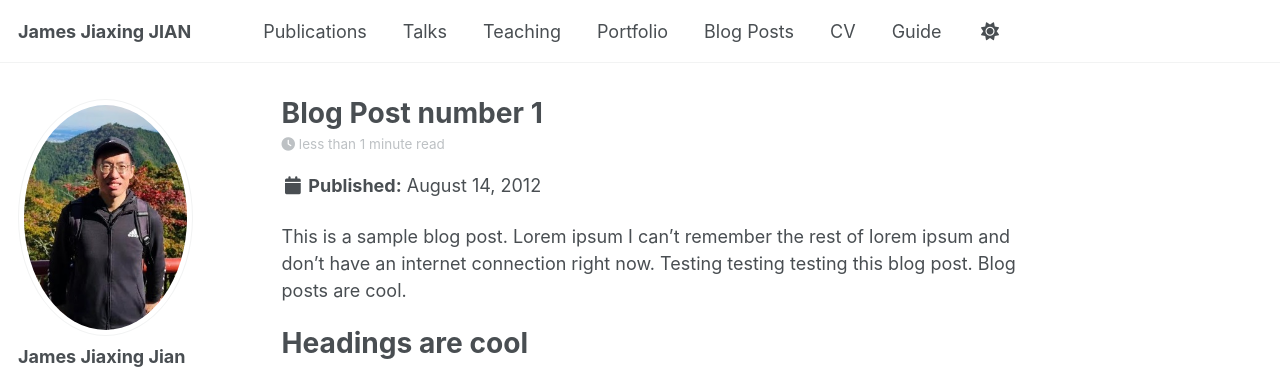
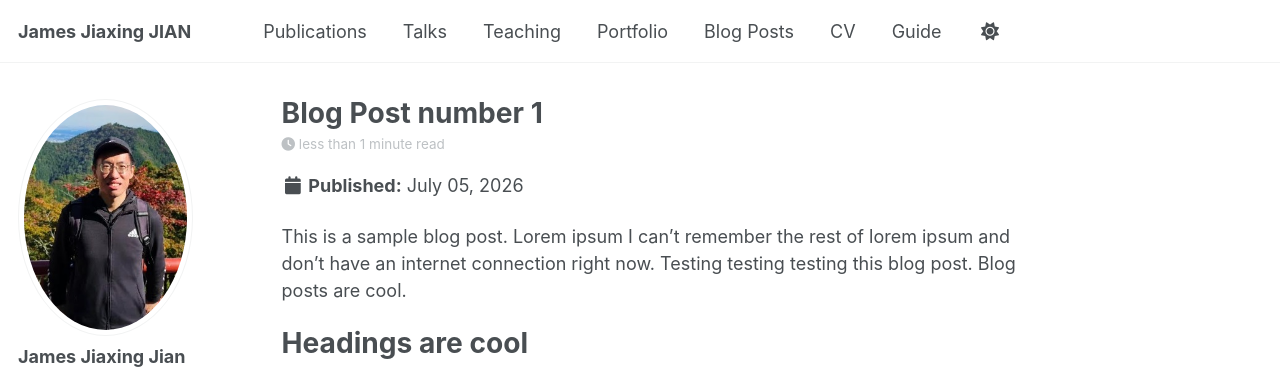
Before and after one commit to jamesjiaxingjian/jamesjiaxingjian.github.io, a Jekyll site: the page built from _posts/2012-08-14-blog-post-1.md, in a window 1280 px wide. Shown: the top 369 px of the page. Built offline with Jekyll 4.4.1, drawn with Linux system fonts in a browser that asks for light colours; a style sheet for code colours, icons or effects is not loaded.

Commit message:
Update 2012-08-14-blog-post-1.md

```diff
--- a/_posts/2012-08-14-blog-post-1.md
+++ b/_posts/2012-08-14-blog-post-1.md
@@ -1,7 +1,7 @@
 ---
 title: 'Blog Post number 1'
-date: 2012-08-14
-permalink: /posts/2012/08/blog-post-1/
+date: 2026-07-05
+permalink: /posts/2026/07/blog-post-1/
 tags:
   - cool posts
   - category1
```
